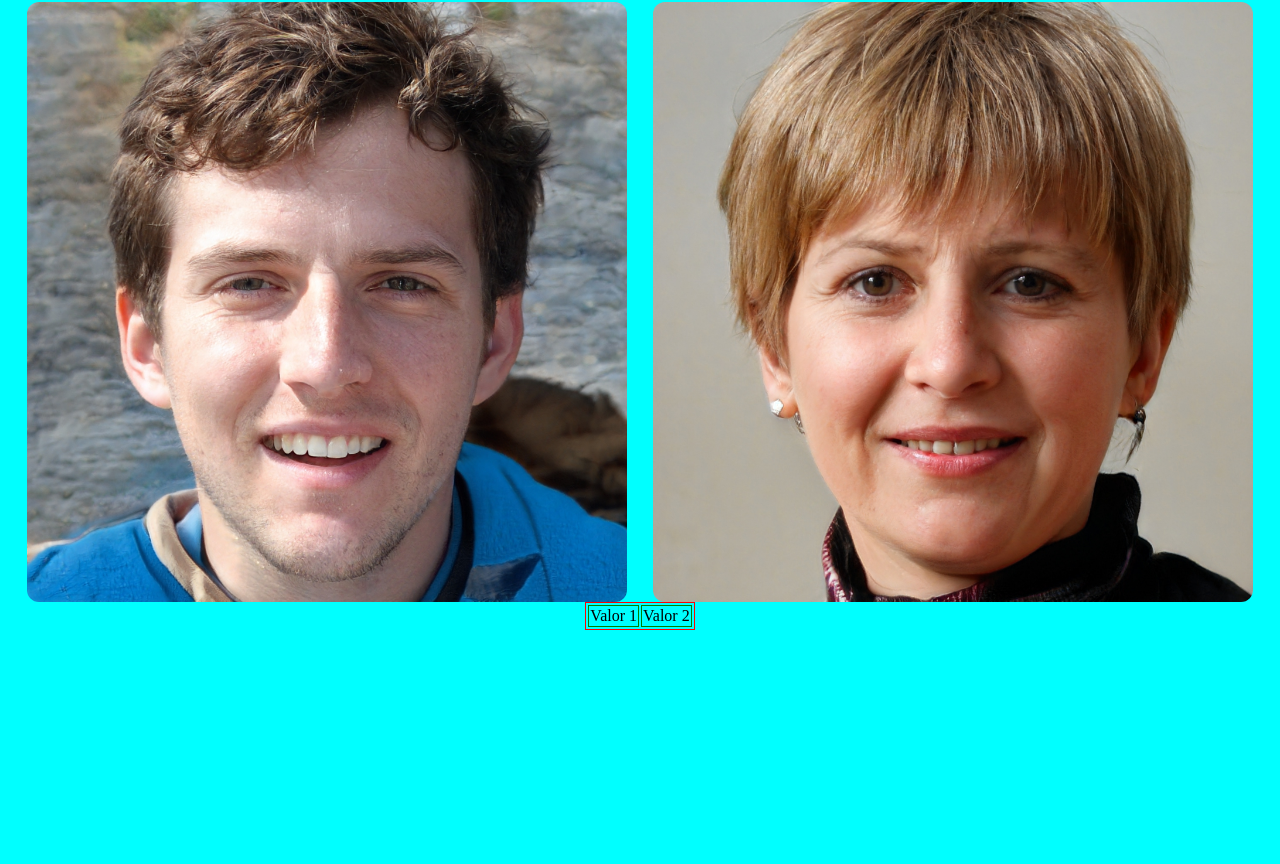
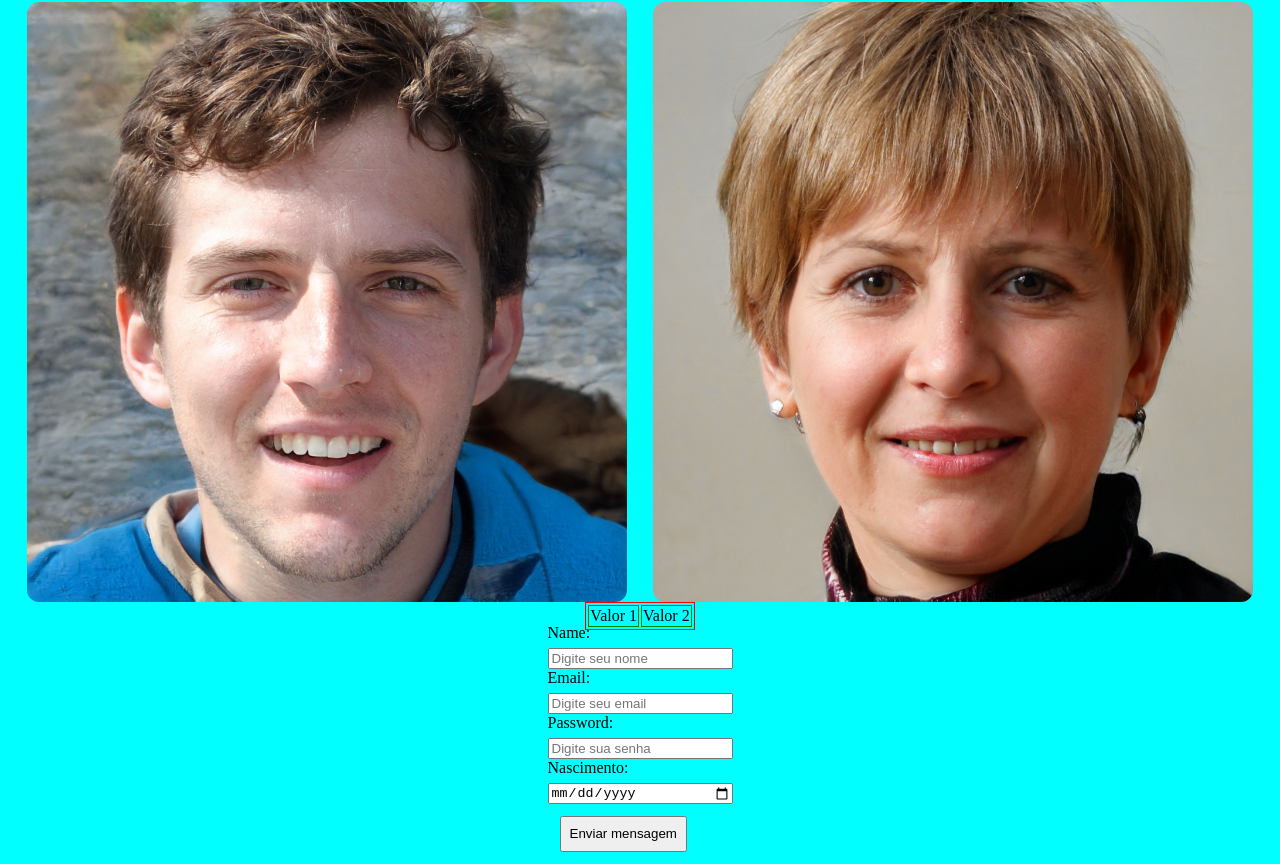
Before and after one commit to gabrielOliv1/dsm-fatec, a plain HTML site: page index.html in a window 1280 px wide. Shown: the part 358-1222 px from the top of the page. Before the commit the page ends 988 px from the top, so only its background shows below. Drawn offline with Linux system fonts and the light colour scheme.

Commit message:
adicionando exemplo 2 da aula 2

```diff
--- a/index.html
+++ b/index.html
@@ -14,7 +14,6 @@
             background-color: aqua;
             margin: 0;
             padding: 0;
-            height: 100%;
         }
 
         #content-box {
@@ -65,6 +64,28 @@
         td {
             border: 1px solid green;
         }
+
+        form {
+            margin-top: calc(5% - 70px);
+        }
+
+        .labels {
+            display: flex;
+            flex-direction: column;
+        }
+
+        .labels > label {
+            margin-bottom: 6px;
+        }
+
+        .buttonContainer {
+            margin: 12px;
+        }
+
+        #button {
+            padding: 8px;
+            height: 36px;
+        }
     </style>
     <title>Document</title>
 </head>
@@ -100,6 +121,31 @@
             <td>Valor 2</td>
         </tr>
     </table>
+
+    <form method="post">
+        <div class="labels">
+            <label for="name">Name:</label>
+            <input type="text" id="text" placeholder="Digite seu nome" required>
+        </div>
+
+        <div class="labels">
+            <label for="email">Email: <br></label>
+            <input type="text" id="email" placeholder="Digite seu email" required>
+        </div>
+
+        <div class="labels">
+            <label for="password">Password: <br></label>
+            <input type="password" id="password" placeholder="Digite sua senha" required>
+        </div>
+
+        <div class="labels">
+            <label for="nascimento">Nascimento: <br></label>
+            <input type="date" id="nascimento" placeholder="Data de nascimento" required>
+        </div>
+        <div class="buttonContainer">
+            <button id="button" type="submit">Enviar mensagem</button>
+        </div>
+    </form>
 </body>
 
 </html>
```
